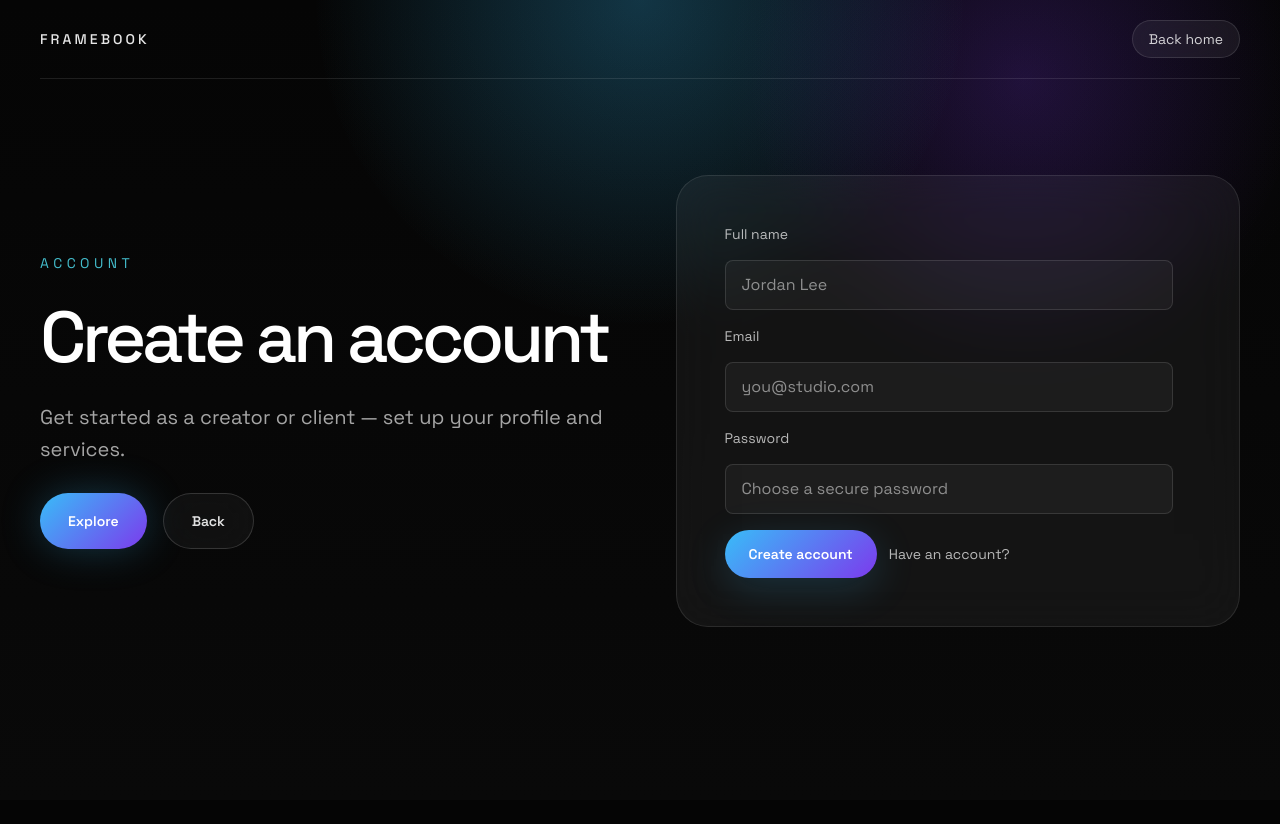
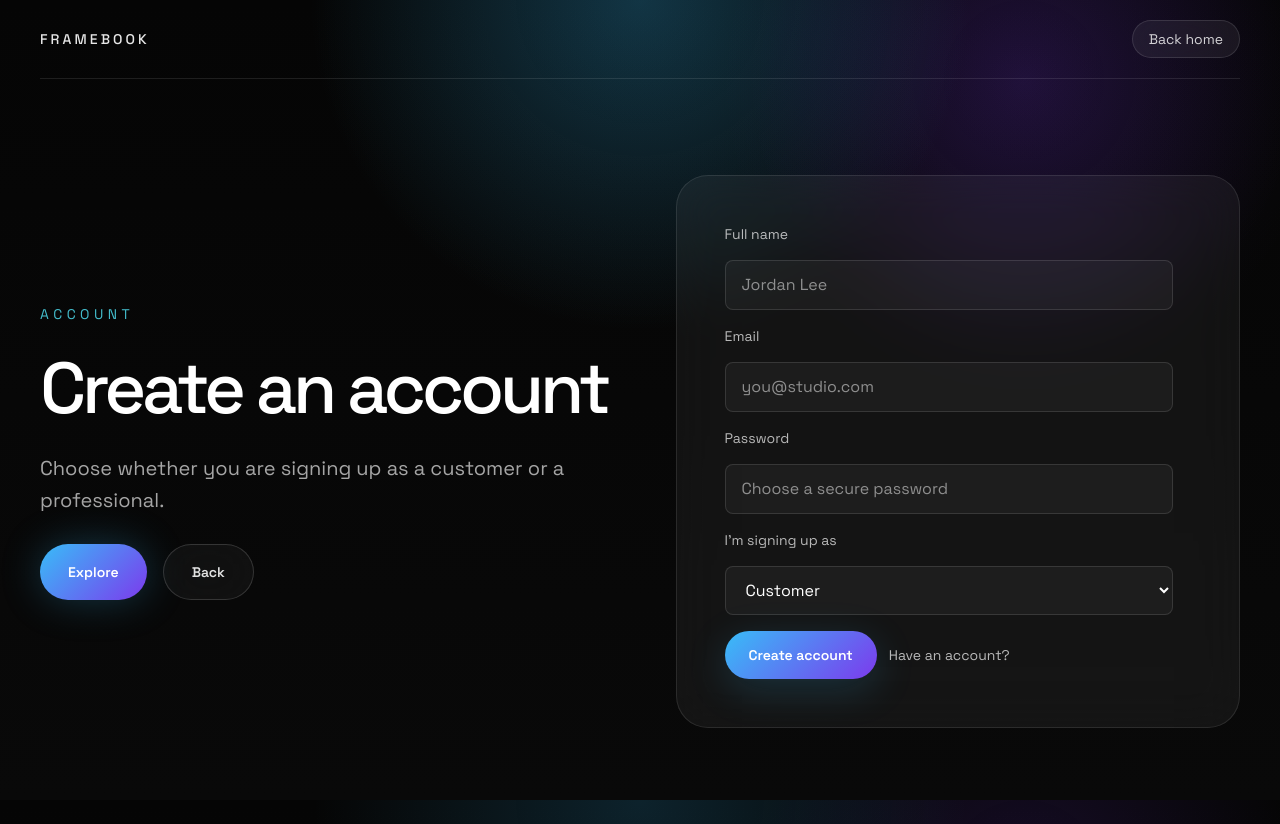
Before and after one commit to moneymovest/studio-by-ashish, a Next.js app: page /signup in a window 1280 px wide. Before the commit the page ends 800 px from the top, so only its background shows below. Built offline with nearby package versions, Linux system fonts and the light colour scheme.

Commit message:
Replace creator wording and add signup role choice

```diff
--- a/app/join/page.tsx
+++ b/app/join/page.tsx
@@ -18,13 +18,13 @@ export default function JoinPage() {
         <section className="grid gap-10 py-16 lg:grid-cols-[1.05fr_0.95fr] lg:items-center lg:py-24">
           <div className="space-y-6">
             <p className="text-sm uppercase tracking-[0.32em] text-cyan-300/80">
-              Creator onboarding
+              Professional onboarding
             </p>
             <h1 className="max-w-2xl text-5xl font-medium tracking-[-0.06em] text-white sm:text-6xl">
               Build a profile that feels premium from the first scroll.
             </h1>
             <p className="max-w-xl text-lg leading-8 text-white/64">
-              This entry point is designed for creators who want a clean,
+              This entry point is designed for professionals who want a clean,
               polished way to present services and manage client interest.
             </p>
 
--- a/app/layout.tsx
+++ b/app/layout.tsx
@@ -14,9 +14,9 @@ const ibmPlexMono = IBM_Plex_Mono({
 });
 
 export const metadata: Metadata = {
-  title: "Framebook | Premium creative booking and portfolios",
+  title: "Framebook | Premium professional booking and portfolios",
   description:
-    "Framebook helps creators showcase their work and helps clients book premium creative talent without friction.",
+    "Framebook helps professionals showcase their work and helps clients book premium creative talent without friction.",
 };
 
 export default function RootLayout({
--- a/app/professionals/[id]/page.tsx
+++ b/app/professionals/[id]/page.tsx
@@ -27,7 +27,7 @@ export default async function ProfessionalPage({ params }: Params) {
   return (
     <RouteShell
       eyebrow="Professional"
-      title={pro.full_name ?? "Creator profile"}
+      title={pro.full_name ?? "Professional profile"}
       description={pro.bio ?? ""}
       primaryLabel="Message"
       primaryHref="#"
--- a/app/professionals/page.tsx
+++ b/app/professionals/page.tsx
@@ -22,7 +22,7 @@ export default async function ProfessionalsPage() {
               they serve.
             </h1>
             <p className="max-w-xl text-lg leading-8 text-white/64">
-              Browse vetted creators — data shown reflects live Supabase
+              Browse vetted professionals — data shown reflects live Supabase
               records.
             </p>
 
--- a/app/signup/page.tsx
+++ b/app/signup/page.tsx
@@ -9,6 +9,9 @@ export default function SignupPage() {
   const [email, setEmail] = useState("");
   const [password, setPassword] = useState("");
   const [name, setName] = useState("");
+  const [accountType, setAccountType] = useState<"customer" | "professional">(
+    "customer",
+  );
   const [loading, setLoading] = useState(false);
   const [error, setError] = useState<string | null>(null);
   const router = useRouter();
@@ -31,7 +34,7 @@ export default function SignupPage() {
       const { data, error: signUpError } = await supabase.auth.signUp({
         email,
         password,
-        options: { data: { full_name: name } },
+        options: { data: { full_name: name, account_type: accountType } },
       });
 
       if (signUpError) {
@@ -47,11 +50,17 @@ export default function SignupPage() {
         return;
       }
 
-      router.replace(
-        `/login?message=${encodeURIComponent("Account created. Please sign in with your credentials.")}`,
-      );
+      const nextPath =
+        accountType === "professional"
+          ? `/join?message=${encodeURIComponent("Account created. Complete your professional setup after sign in.")}`
+          : `/login?message=${encodeURIComponent("Account created. Please sign in with your credentials.")}`;
+
+      router.replace(nextPath);
     } catch (err: unknown) {
-      const message = err && typeof err === "object" && "message" in err ? (err as any).message : String(err);
+      const message =
+        err && typeof err === "object" && "message" in err
+          ? (err as any).message
+          : String(err);
       setError(message);
     } finally {
       setLoading(false);
@@ -62,7 +71,7 @@ export default function SignupPage() {
     <RouteShell
       eyebrow="Account"
       title="Create an account"
-      description="Get started as a creator or client — set up your profile and services."
+      description="Choose whether you are signing up as a customer or a professional."
       primaryLabel="Explore"
       primaryHref="/professionals"
       secondaryLabel="Back"
@@ -112,6 +121,22 @@ export default function SignupPage() {
             className="w-full rounded-lg border border-white/12 bg-white/4 px-4 py-3 text-white outline-none focus:ring-2 focus:ring-cyan-300/50"
           />
 
+          <label htmlFor="account_type" className="block text-sm text-white/70">
+            I’m signing up as
+          </label>
+          <select
+            id="account_type"
+            title="account type"
+            value={accountType}
+            onChange={(e) =>
+              setAccountType(e.target.value as "customer" | "professional")
+            }
+            className="w-full rounded-lg border border-white/12 bg-white/4 px-4 py-3 text-white outline-none focus:ring-2 focus:ring-cyan-300/50"
+          >
+            <option value="customer">Customer</option>
+            <option value="professional">Professional</option>
+          </select>
+
           {error && <div className="text-sm text-rose-400">{error}</div>}
 
           <div className="flex items-center gap-3">
--- a/components/landing/feature-bento.tsx
+++ b/components/landing/feature-bento.tsx
@@ -4,7 +4,7 @@ const featureTiles = [
   {
     icon: Camera,
     title: "Portfolio-first layouts",
-    body: "Give every creator a cinematic, high-end presence that puts the work front and center.",
+    body: "Give every professional a cinematic, high-end presence that puts the work front and center.",
   },
   {
     icon: Workflow,
@@ -68,7 +68,7 @@ export function FeatureBento() {
             {[
               [
                 "1",
-                "Creators build a polished profile with services, media, and proof of work.",
+                "Professionals build a polished profile with services, media, and proof of work.",
               ],
               [
                 "2",
--- a/components/landing/hero.tsx
+++ b/components/landing/hero.tsx
@@ -18,14 +18,14 @@ const trustPoints = [
 ];
 
 const metrics = [
-  { value: "120+", label: "curated talent profiles" },
-  { value: "24h", label: "average creator response" },
+  { value: "120+", label: "curated professional profiles" },
+  { value: "24h", label: "average response time" },
   { value: "4.9/5", label: "client satisfaction" },
 ];
 
 const featureCards = [
   {
-    title: "Creator-ready profiles",
+    title: "Professional-ready profiles",
     body: "Showcase your best work with a polished, studio-grade presentation.",
   },
   {
@@ -154,7 +154,7 @@ export function Hero() {
             <div className="flex items-start justify-between gap-4">
               <div>
                 <p className="text-sm uppercase tracking-[0.28em] text-white/42">
-                  featured creator
+                  featured professional
                 </p>
                 <h2 className="mt-2 text-2xl font-medium tracking-[-0.04em] text-white">
                   Jordan Lee, Director / Editor
```
